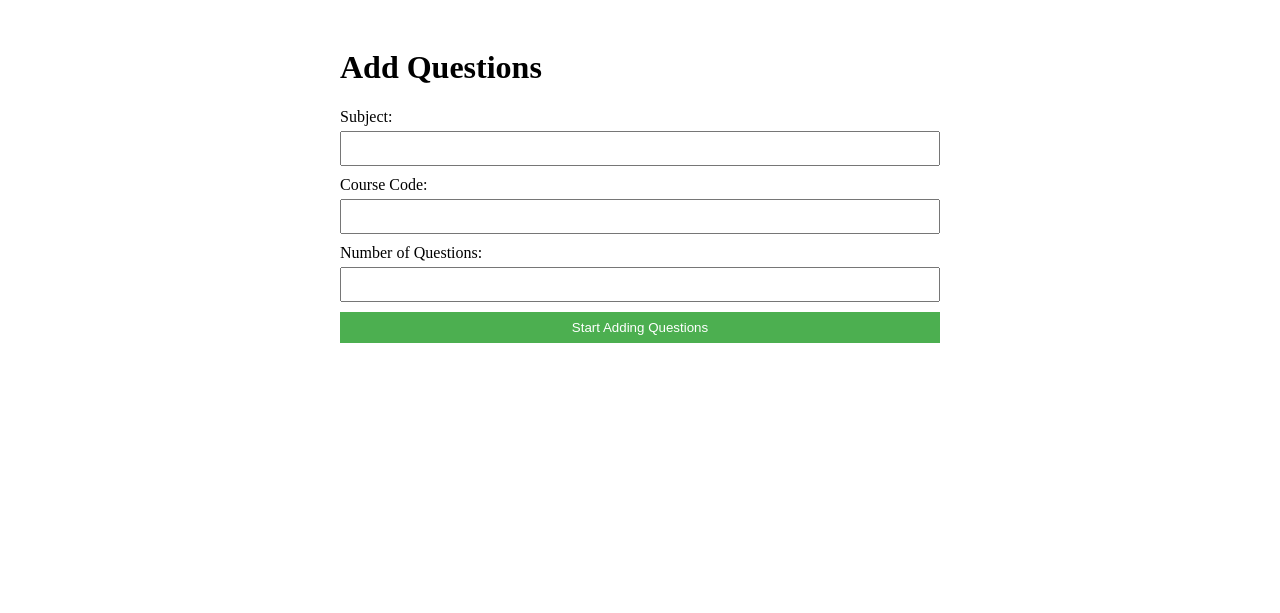
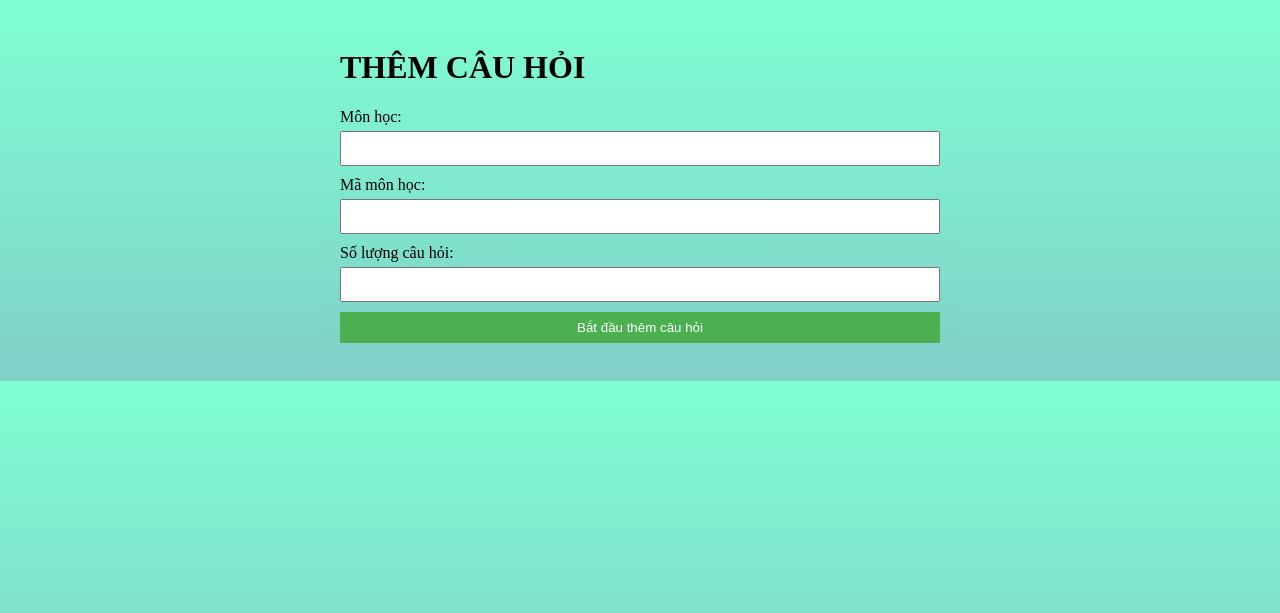
Before and after one commit to Kzzhoangquan/btlweb, a Flask app: page /themmon in a window 1280 px wide. Shown: the top 613 px of the page. Run offline with Flask 3, Linux system fonts and the light colour scheme; the visitor is signed in with stand-in values (Sample User, id 1).

Commit message:
init project

```diff
--- a/static/css/themmon.css
+++ b/static/css/themmon.css
@@ -1,7 +1,13 @@
+body{
+    background-image: linear-gradient(#7fffd4, #80d0c7);
+}
+
 .container {
     max-width: 600px;
     margin: 0 auto;
     padding: 20px;
+    background-image: linear-gradient(#7fffd4, #80d0c7);
+
 }
 
 label {
@@ -24,7 +30,10 @@ button {
 }
 
 button:hover {
-    background-color: #45a049;
+    background-color: #78d07c;
+}
+#submitbutton{
+    margin-top: 2%;
 }
 .success-message {
     position: fixed;
--- a/static/js/themmon.js
+++ b/static/js/themmon.js
@@ -20,22 +20,22 @@ document.addEventListener('DOMContentLoaded', function() {
         for (let i = 1; i <= quantity; i++) {
             const questionDiv = document.createElement('div');
             questionDiv.classList.add('question');
-            questionDiv.innerHTML = `<h2>Question ${i}:</h2>
+            questionDiv.innerHTML = `<h3>Câu ${i}:</h3>
                                      <input type="text" id="question${i}" name="question${i}" required title="Enter the subject">
-                                     <h2>Option 1:</h2>
+                                     <h4>Đáp án A:</h4>
                                      <input type="text" id="option1_${i}" name="option1_${i}" required title="Enter the subject">
-                                     <h2>Option 2:</h2>
+                                     <h4>Đáp án B:</h4>
                                      <input type="text" id="option2_${i}" name="option2_${i}" required title="Enter the subject">
-                                     <h2>Option 3:</h2>
+                                     <h4>Đáp án C:</h4>
                                      <input type="text" id="option3_${i}" name="option3_${i}" required title="Enter the subject">
-                                     <h2>Option 4:</h2>
+                                     <h4>Đáp án D:</h4>
                                      <input type="text" id="option4_${i}" name="option4_${i}" required title="Enter the subject">
-                                     <h2>Correct Answer for Question ${i}:</h2>
+                                     <h4>Câu trả lời đúng:</h4>
                                      <select id="correct-answer${i}" name="correct-answer${i}" required title="Enter the subject">
-                                         <option value="option1">Option 1</option>
-                                         <option value="option2">Option 2</option>
-                                         <option value="option3">Option 3</option>
-                                         <option value="option4">Option 4</option>
+                                         <option value="option1">Đáp án A</option>
+                                         <option value="option2">Đáp án B</option>
+                                         <option value="option3">Đáp án C</option>
+                                         <option value="option4">Đáp án D</option>
                                      </select>`;
             addQuestionForm.appendChild(questionDiv);
         }
--- a/templates/themmon.html
+++ b/templates/themmon.html
@@ -5,27 +5,29 @@
     <meta name="viewport" content="width=device-width, initial-scale=1.0">
     <title>Add Questions</title>
     <link rel="stylesheet" href="{{ url_for('static', filename='css/themmon.css') }}">
+
 </head>
 <body>
+
     <div class="container">
-        <h1>Add Questions</h1>
+        <h1>THÊM CÂU HỎI</h1>
         <form id="question-form">
-            <label for="subject">Subject:</label>
+            <label for="subject">Môn học:</label>
             <input type="text" id="subject" name="subject" required>
-            <label for="code">Course Code:</label>
+            <label for="code">Mã môn học:</label>
             <input type="text" id="code" name="code" required>
-            <label for="quantity">Number of Questions:</label>
+            <label for="quantity">Số lượng câu hỏi:</label>
             <input type="number" id="quantity" name="quantity" min="1" required>
-            <button type="submit">Start Adding Questions</button>
+            <button type="submit">Bắt đầu thêm câu hỏi</button>
         </form>
         <form id="question-container" style="display: none;">
 
-            <h2>Add Questions</h2>
+            <h3>Thêm câu hỏi</h3>
             <div id="add-question-form">
                 <!-- Question Inputs will be dynamically added here -->
             </div>
-            <button id='submitbutton' type="submit">Submit</button>
-            <button id="back-button" type="button" style="display: none;">Back to Home</button> <!-- Thêm nút "Quay lại trang chủ" -->
+            <button id='submitbutton' type="submit">Hoàn tất</button>
+            <button id="back-button" type="button" style="display: none;">Quay lại</button> <!-- Thêm nút "Quay lại trang chủ" -->
         </form>
     </div>
 
```
